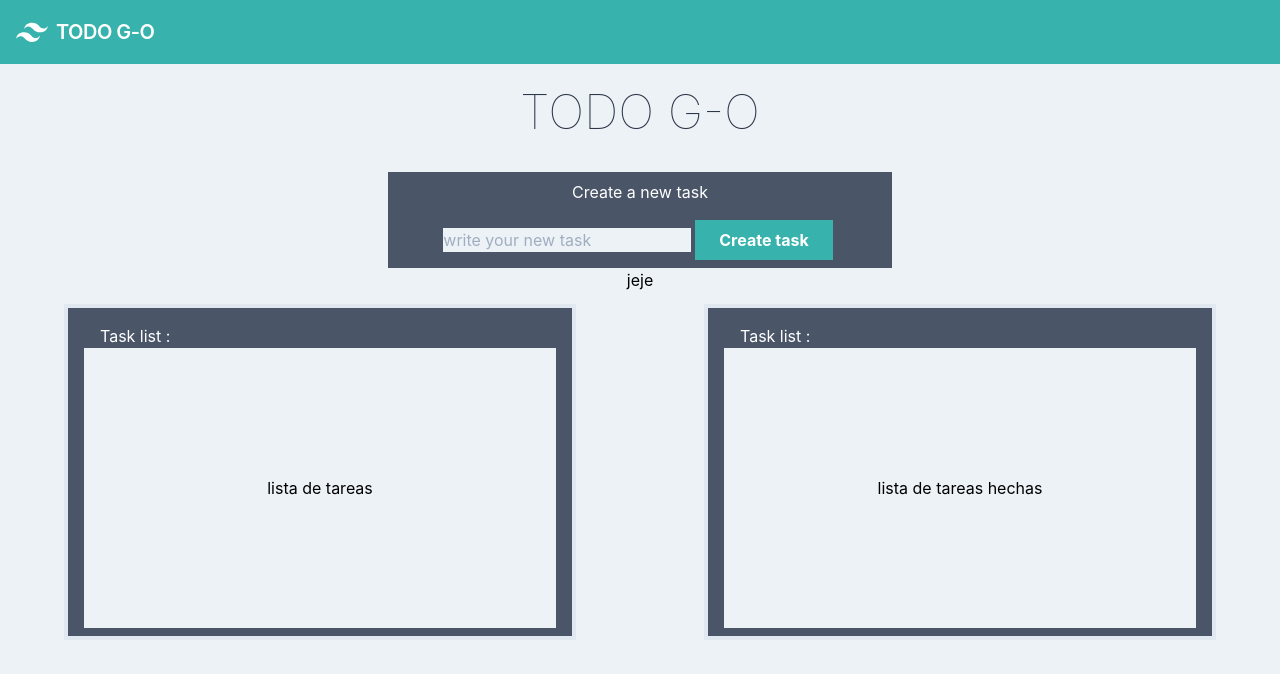
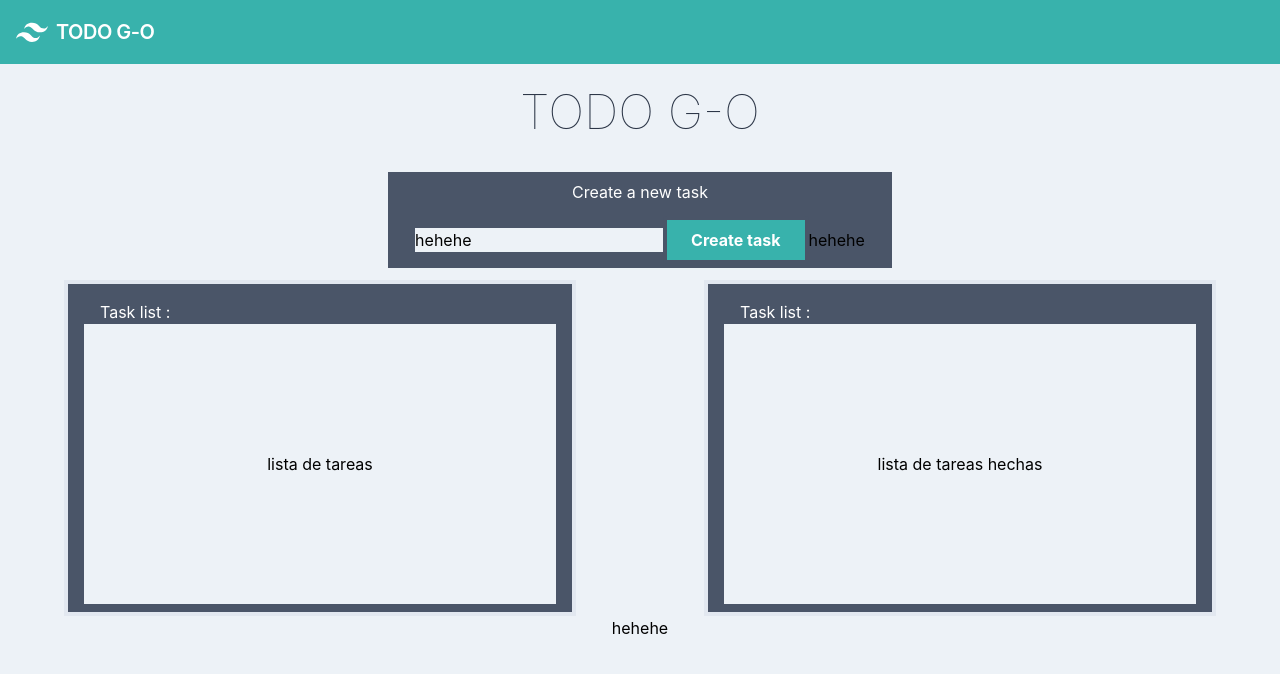
Before and after one commit to enderson1995/todo-app-react, a React (Create React App) app: page / in a window 1280 px wide. Shown: the top 674 px of the page. Built offline with nearby package versions, Linux system fonts and the light colour scheme.

Commit message:
gitflow-feature-stash: restructure
past information father to son

```diff
--- a/src/App.js
+++ b/src/App.js
@@ -4,17 +4,34 @@ import Header from './components/Header.js';
 import CreateTask from './components/CreateTask.js';
 import TaskList from './components/TaskList';
 
-function App() {
+class App extends React.Component {
+  constructor(props){
+    super(props);
+    this.state={value:'hehehe'};
+    this.task={
+      text : '',
+      edit : false,
+      done : false,
+    };
+  }
+  handleClick(e){
+    alert('click')
+  }
+  handleChange(e){
+    this.setState({});
+  }
+  render(){
   return (
     <div className="App" >
         <Header />
       <div>
         <h1 class="font-hairline text-3xl lg:text-5xl xl:text-5xl text-center py-3 text-gray-800">TODO G-O</h1>
       </div>
-      <CreateTask />
+      <CreateTask text={this.state.value} handleClick={this.handleClick} handleChange={this.handleChange} />
       <TaskList />
+      {this.state.value}
     </div>
-  );
+  );}
 }
 
 export default App;
--- a/src/components/CreateTask.js
+++ b/src/components/CreateTask.js
@@ -2,39 +2,22 @@ import React from 'react';
 
 
 class CreateTask extends React.Component {
-    constructor (props){
-      super(props);
-      this.state={value: ''};
-      this.task = {
-        items: [],
-        text : 'jeje'
-      }
-      this.handleChange = this.handleChange.bind(this);
-      this.handleClick = this.handleClick.bind(this);
-    }
-    handleClick(e){
-      this.setState({value: e.target.value});
-      this.task.text=this.state.value
-    }
-
-    handleChange(e) {
-      this.setState({value: e.target.value});
-    }
-
     render() {
-      let prueba='jajaja';
       return(
         <div class="block border-solid p-1 mx-auto mt-2 w-full max-w-lg text-black">
           <span class="block text-white text-center bg-gray-700 px-4 py-2">Create a new task</span>
           <div class ="bg-gray-700 lg:px-4 xl:px-4 md:px-2 border-soild border-4 border-gray-700 ">
-           <input id='new-task' type='text' value={this.state.value} onChange={this.handleChange} class="bg-gray-200 hover:bg-white hover:border-gray-300 focus:outline-none focus:bg-white focus:shadow-outline focus:border-gray-300" placeholder="write your new task">
+           <input
+            id='new-task'
+            value={this.props.text}
+            onChange={this.props.handleChange}
+            type='text' class="bg-gray-200 hover:bg-white hover:border-gray-300 focus:outline-none focus:bg-white focus:shadow-outline focus:border-gray-300" placeholder="write your new task">
           </input>
-          <button onClick={this.handleClick} value={this.state.value} class="bg-teal-500 px-6 border-soild border-4 border-gray-700 hover:bg-blue-700 text-white font-bold py-2 px-4 rounded">
+          <button onClick={this.props.handleClick} class="bg-teal-500 px-6 border-soild border-4 border-gray-700 hover:bg-blue-700 text-white font-bold py-2 px-4 rounded">
             Create task
           </button>
-
+        {this.props.text}
         </div>
-        {this.task.text}
         </div>
       );
     }
```
Also changed, not shown: src/components/respaldo.txt (added), 1 other file (tests, documents, lock files or other folders).
